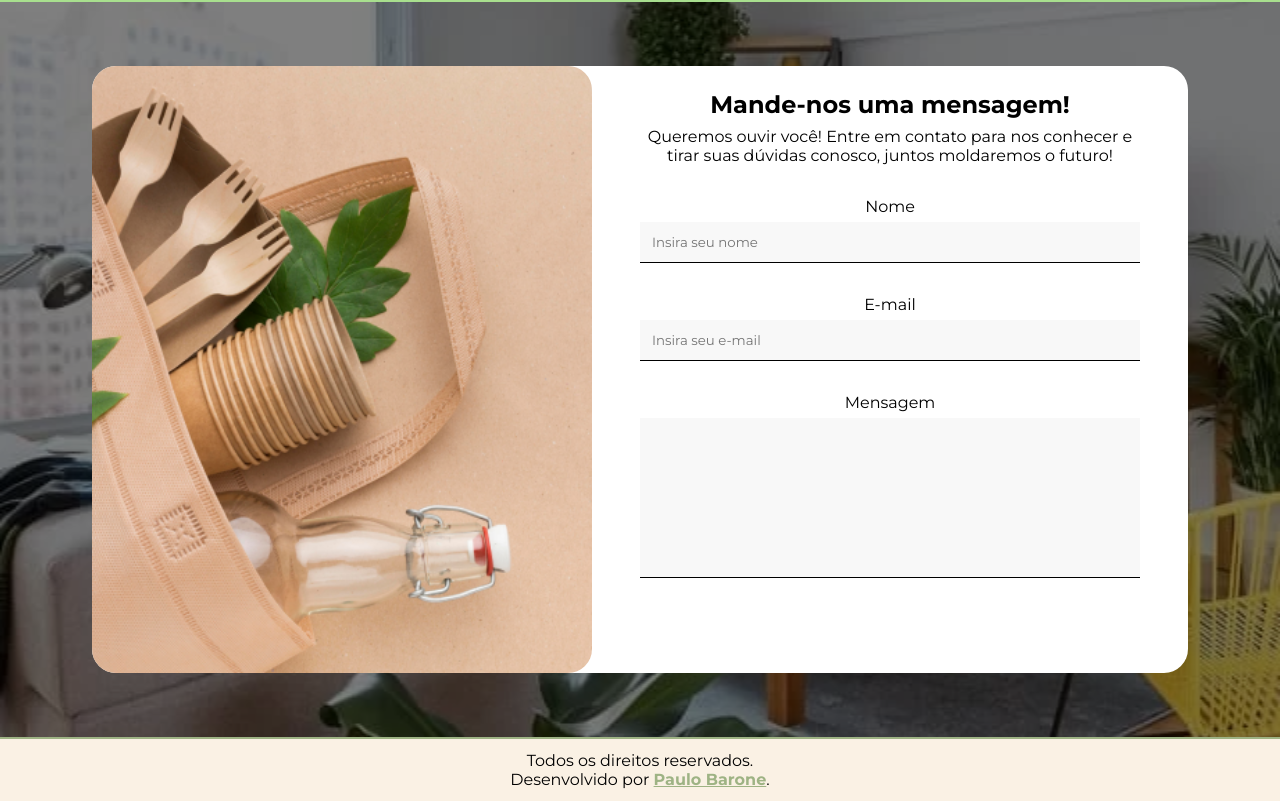
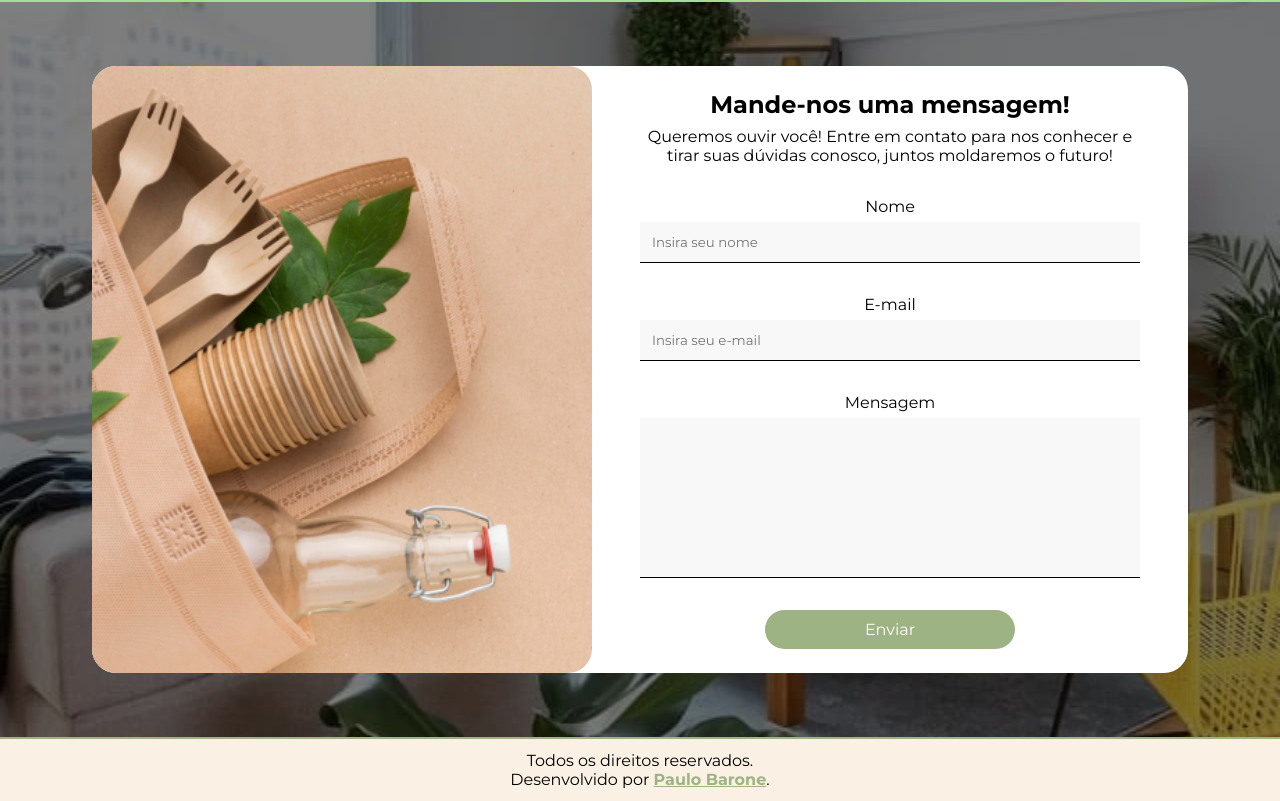
Before and after one commit to paulobarone/furniture, a React (Create React App) app: page / in a window 1280 px wide. Shown: the part 1901-2702 px from the top of the page. Built offline with nearby package versions, Linux system fonts and the light colour scheme; the HTML template or start-up script is replaced by a standard one.

Commit message:
fix z-index bug

```diff
--- a/src/components/Button/Button.css
+++ b/src/components/Button/Button.css
@@ -6,7 +6,6 @@
   border: none;
   padding: 10px 20px;
   font-size: 16px;
-  z-index: -1;
   cursor: pointer;
   transition: background-color, transform, 0.2s;
 }
--- a/src/components/Navbar/Navbar.css
+++ b/src/components/Navbar/Navbar.css
@@ -40,6 +40,7 @@ nav h1 span {
   align-items: center;
   font-size: 1.2em;
 
+  z-index: 11;
   position: absolute;
   top: 80px;
   left: 50%;
@@ -68,6 +69,7 @@ nav h1 span {
 
 .overlay {
   position: absolute;
+  z-index: 10;
   top: 66px;
   bottom: 0;
   left: 0;
```
